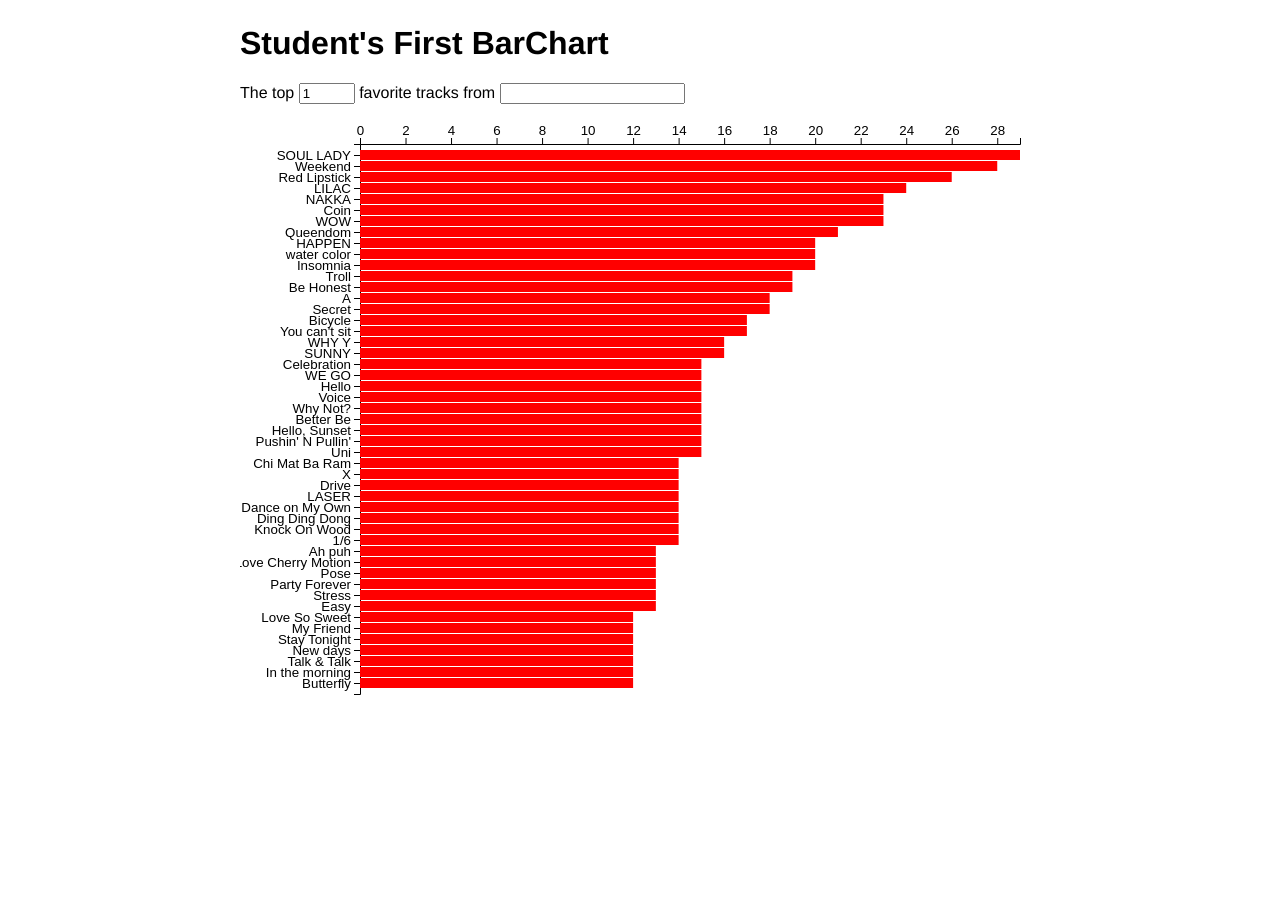
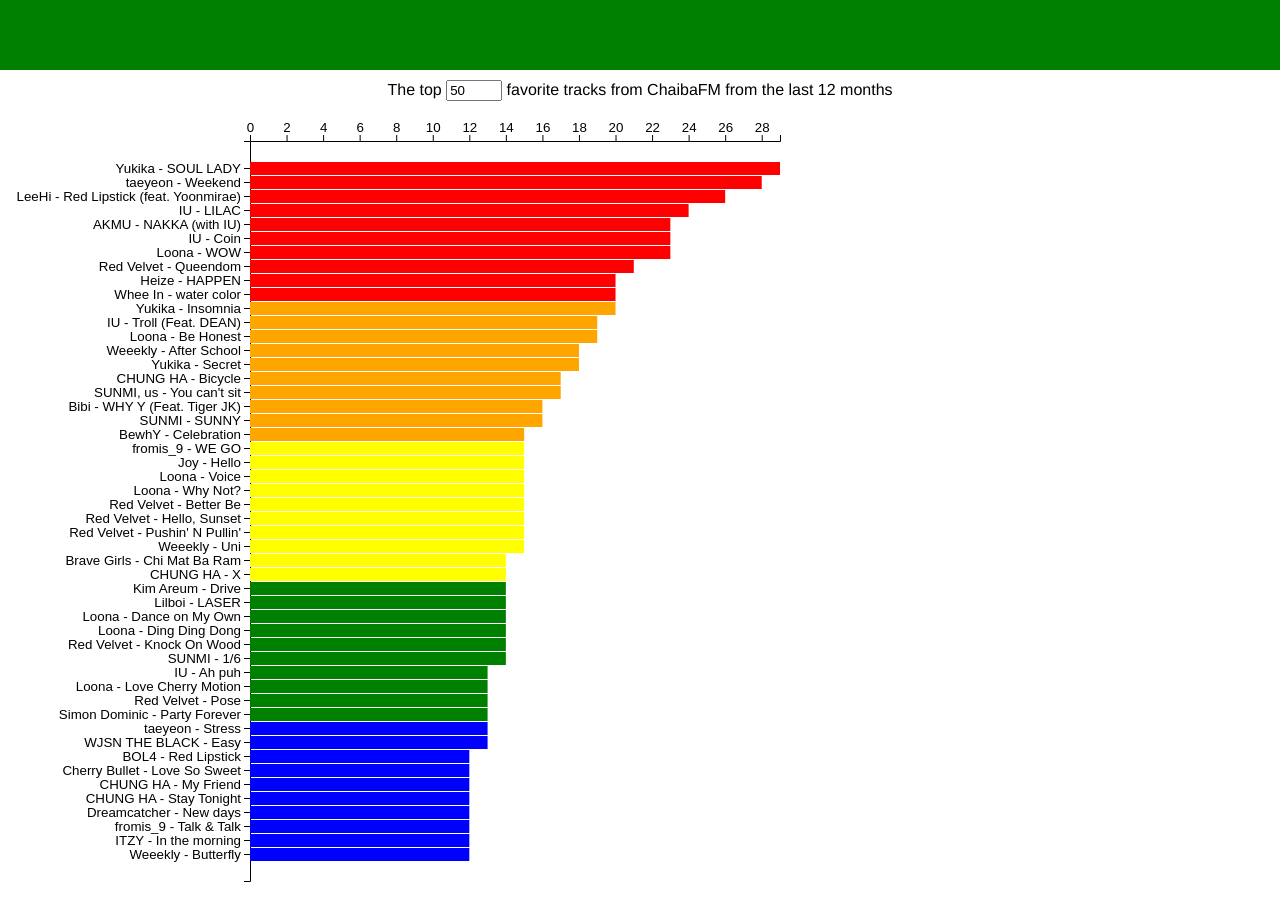
Before and after one commit to Txai-HvA/frontend-data, a plain HTML site: page lastfm_graphs/index.html in a window 1280 px wide. Before the commit the page ends 800 px from the top, so only its background shows below. Drawn offline with nearby package versions, Linux system fonts and the light colour scheme.

Commit message:
Added dataset to barchart and added colors

```diff
--- a/lastfm_graphs/index.html
+++ b/lastfm_graphs/index.html
@@ -7,11 +7,19 @@
     <title>Document</title>
 </head>
 <body>
-    <h1>Student's First BarChart</h1>
-    <div>
-        <label>The top <input type="number" value="1" min="1" max="50" id="filterAmountOfSongs"> favorite tracks from <input type="text" id="filterUser"></label>
-    </div>
-    <div id="grafiek"></div>
+    <header></header>
+    <main>
+        <div id="filters">
+            <label>
+                The top
+                <input type="number" value="50" min="1" max="50" id="filterAmountOfSongs">
+                favorite tracks from
+                <label id="givenUserName">
+                </label>
+                from the last 12 months
+            </label>
+        </div>
+    </main>
     <script src="https://unpkg.com/d3@7"></script>
     <script src="index.js"></script>
 </body>
--- a/lastfm_graphs/index.js
+++ b/lastfm_graphs/index.js
@@ -1,6 +1,16 @@
-const margin = {top: 40, bottom: 10, left: 120, right: 20};
+//HTML elements
+let filterAmountOfSongs = document.querySelector("#filterAmountOfSongs");
+let filterPeriod = document.querySelector("#filterPeriod");
+let givenUserName = document.querySelector("#givenUserName");
+let filterSongName = document.querySelector("#filterSongName");//
+
+// let filterUser = document.querySelector("#filterUser");
+
+
+
+const margin = {top: 40, bottom: 20, left: 250, right: 20};
 const width = 800 - margin.left - margin.right;
-const height = 600 - margin.top - margin.bottom;
+const height = 800 - margin.top - margin.bottom;
 
 // Creates sources <svg> element
 const svg = d3.select('body').append('svg')
@@ -15,8 +25,8 @@
 let data;
 
 // Scales setup
-const xscale = d3.scaleLinear().range([0, width]);
-const yscale = d3.scaleBand().rangeRound([0, height]).paddingInner(0.1);
+const xscale = d3.scaleLinear().range([0, width]);//playCount
+const yscale = d3.scaleBand().rangeRound([0, height]).paddingInner(0.1);//songName
 
 // Axis setup
 const xaxis = d3.axisTop().scale(xscale);
@@ -24,11 +34,13 @@
 const yaxis = d3.axisLeft().scale(yscale);
 const g_yaxis = g.append('g').attr('class','y axis');
 
+//Reads json file
 d3.json('./lastfm.json').then((json) => {
     //Gets the last array (favorite songs from user)
     data = json[4];
 
-    //Sorts dataset from highest playCount to lowest playCount
+    givenUserName.textContent = data[0].userName;
+    //Sorts dataset from highest playCount to lowest playCount (so decending)
     data = data.sort(function(a, b) { return b.playCount - a.playCount });
 
     update(data);
@@ -38,11 +50,10 @@
 function update(new_data) {
   //update the scales
   xscale.domain([0, d3.max(new_data, (d) => d.playCount)]);
-  yscale.domain(new_data.map((d) => d.songName));
+  yscale.domain(new_data.map((d) => `${d.artistName} - ${d.songName}`));//Mapping on artist and song name
   //render the axis
   g_xaxis.call(xaxis);
   g_yaxis.call(yaxis);
-
 
   // Render the chart with new data
 
@@ -62,44 +73,68 @@
     (exit) => exit.remove()
   );
 
-  // ENTER + UPDATE
-  // both old and new elements
-  // .transition() animates when the data changes
+  //quantizeScale, where bars have different colors depending on playCount
+  let quantizeScale = d3.scaleQuantize()
+  .domain([0, 50])
+  //.domain(d3.extent(data))//Takes the length of the dataset
+  .range(['red', 'orange', 'yellow', 'green', "blue"]);
+
   rect.transition()
     .attr('height', yscale.bandwidth())
     .attr('width', (d) => xscale(d.playCount))
-    .attr('y', (d) => yscale(d.songName))
+    .attr('y', (d) => yscale(`${d.artistName} - ${d.songName}`))
+    .style('fill', function(d, index) {
+      return quantizeScale(index);
+    });
 
-  rect.select('title').text((d) => d.songName);
+
+
+
+
+    // WIP add rect with image fill next to the rect above
+
+    // rect.append("svg:image")
+    //   .attr('x', 0)
+    //   .attr('y', 0)
+    //   .attr('width', "100px")
+    //   .attr('height', "100px")
+    //   .attr("xlink:href", "https://icon-library.com/images/twitter-small-icon/twitter-small-icon-17.jpg")
 }
 
 //INTERACTIVITY
 
 //Shows a specific amount of records
-d3.select("#filterAmountOfSongs").on("change", function() {
+d3.select(filterAmountOfSongs).on("change", function() {
     const newSize = d3.select(this).property("value");
 
     if(newSize > 1 && newSize <= 50) {
-        const filtered_data = data.slice(0, newSize)
+        const filtered_data = data.slice(0, newSize);
         update(filtered_data);
     } else {
         update(data); //Update the chart with all the data we have
     }
 });
 
+
+
+
+
+
+
+
 //Filters on a specific user
-d3.select("#filterUser").on("input", function() {
-    const newUser = d3.select(this).property("value");
-    //If the given user is in de dataset...
-    if (data.filter(e => e.userName === newUser).length > 0) {
-        const filtered_data = data.filter((d) => d.userName === newUser);
-        update(filtered_data);
-    } else {
-        update(data); //Update the chart with all the data we have
-    }
-});
+// d3.select(filterUser).on("input", function() {
+//     const newUser = d3.select(this).property("value");
+//     //If the given user is in de dataset...
+//     if (data.filter(e => e.userName === newUser).length > 0) {
+//         const filtered_data = data.filter((d) => d.userName === newUser);
+//         update(filtered_data);
+//     } else {
+//         update(data); //Update the chart with all the data we have
+//     }
+// });
 
 //Filters on a specific period
-d3.select("#filterPeriod").on("input", function() {
+// d3.select(filterPeriod).on("input", function() {
 
-});
+// });
--- a/lastfm_graphs/style.css
+++ b/lastfm_graphs/style.css
@@ -1,10 +1,27 @@
 body {
-  width: 800px;
+  width: 100%;
   margin: 25px auto;
-  font-family: "Helvetica Neue", Helvetica, Arial, "Lucida Grande", sans-serif;
+  font-family: "Montserrat", "Helvetica Neue", Helvetica, Arial, "Lucida Grande", sans-serif;
+  display: flex;
+  flex-direction: column;
 }
+
+header {
+  width: 100%;
+  height: 70px;
+  background-color: green;
+  margin-top: -25px;
+}
+
+main {
+  display: flex;
+}
+
+#filters {
+  margin: 10px auto 0;
+}
+
 rect {
-  fill: red;
   fill-opacity: 1;
 }
 rect:hover {
@@ -13,7 +30,3 @@
 .axis {
   font-size: smaller;
 }
-
-#grafiek {
-  width: 800px;
-}
```
Also changed, not shown: lastfm_graphs/lastfm.json.
